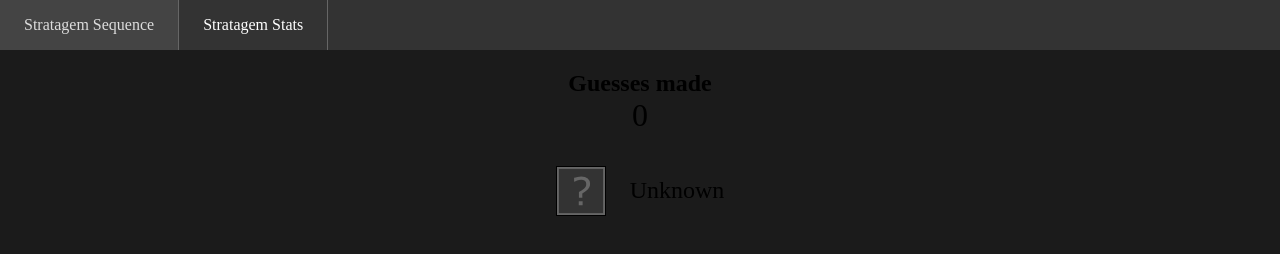
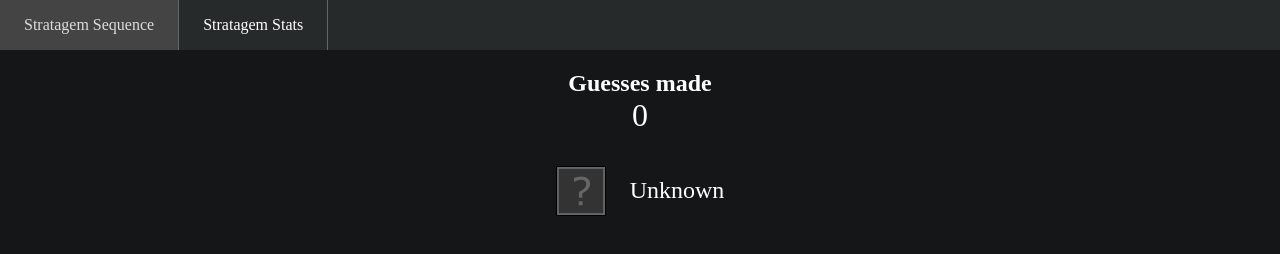
Before and after one commit to MageCoven/daily-stratagem, a plain HTML site: page stratagem-sequence/index.html in a window 1280 px wide. Drawn offline with Linux system fonts and the light colour scheme.

Commit message:
feat: changed colors to better suit eachother
It was the wrong color due to DarkReader messing up my perception
of the colors lmao

```diff
--- a/global.css
+++ b/global.css
@@ -4,7 +4,7 @@ html, body {
 }
 
 #navbar {
-    background-color: #333;
+    background-color: #262a2b;
     color: white;
     text-align: center;
     display: flex;
@@ -38,3 +38,7 @@ html, body {
     width: 100vw;
     min-height: 100vh;
 }
+
+* {
+    color: white;
+}
--- a/stratagem-sequence/style.css
+++ b/stratagem-sequence/style.css
@@ -1,5 +1,5 @@
 #game {
-    background-color: rgb(27, 27, 27);
+    background-color: #141617;
     flex-grow: 1;
 }
 
```
